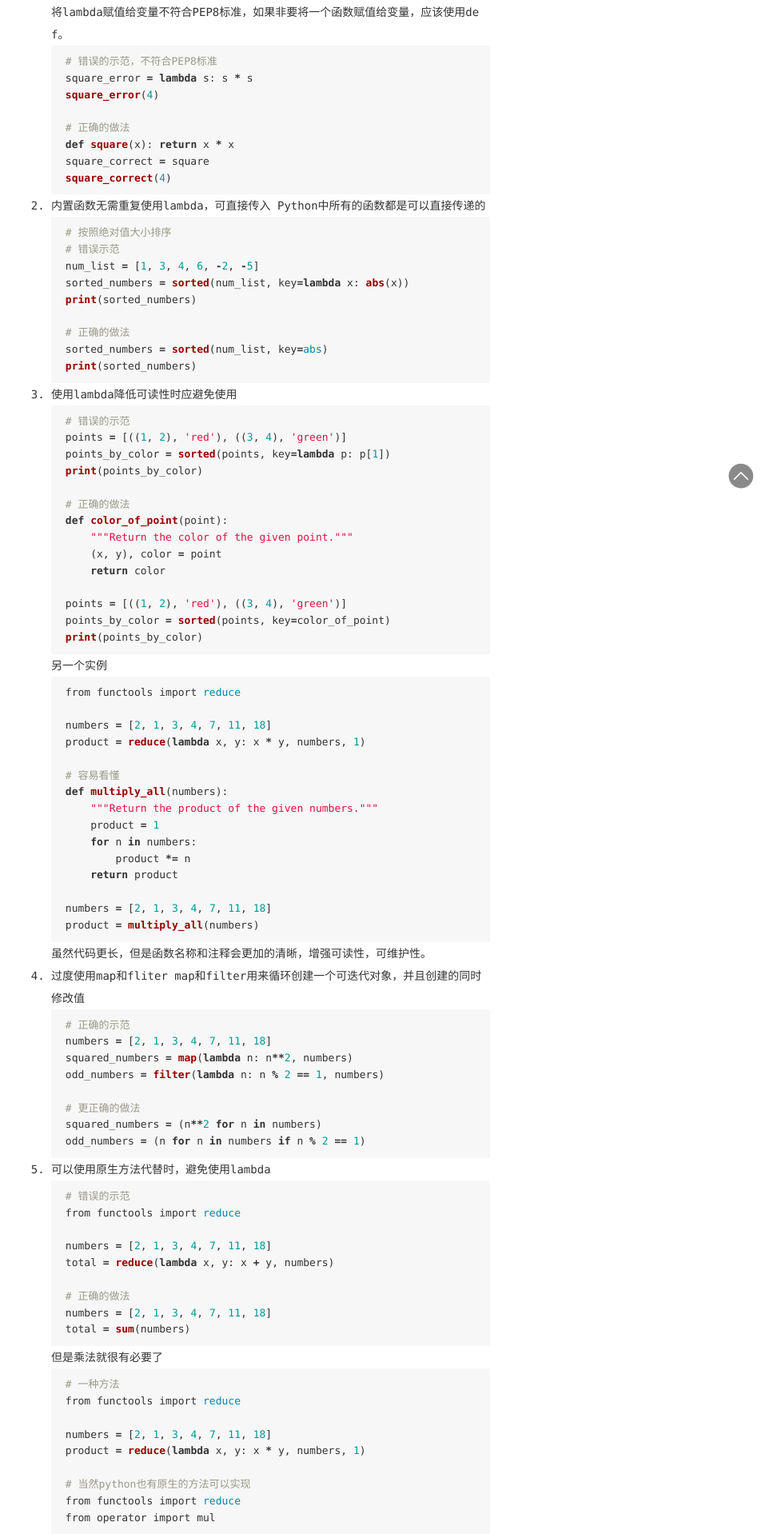
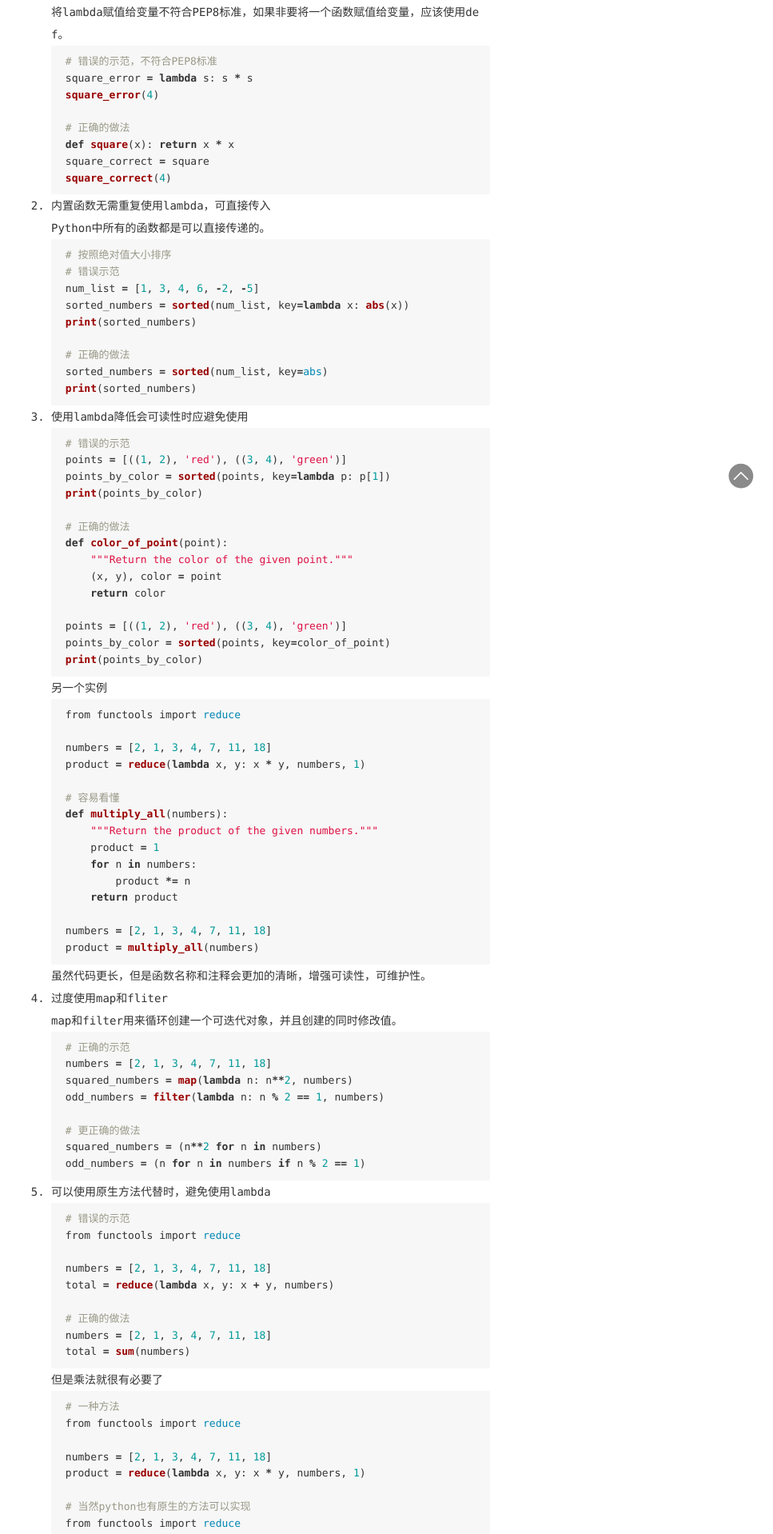
Before and after one commit to aoeivu/aoeivu, a Jekyll site: the page built from _posts/2020-03-04-lambda表达式.md, in a window 1280 px wide. Shown: the part 752-2670 px from the top of the page at 80% size, without its empty margins (313-1280 px from the left). Built offline with Jekyll 4.4.1, drawn with Linux system fonts in a browser that asks for light colours; Markdown is read by kramdown in place of the engine named in the settings; comment, search, counter and statistics services are not loaded; some of the changed text lies outside the part shown.

Commit message:
fix post

````diff
--- a/_posts/2020-03-04-lambda表达式.md
+++ b/_posts/2020-03-04-lambda表达式.md
@@ -39,7 +39,7 @@ expression代表关于输入的参数的表达式。
     ```
 
 2. 内置函数无需重复使用lambda，可直接传入
-Python中所有的函数都是可以直接传递的
+Python中所有的函数都是可以直接传递的。
     ```python
     # 按照绝对值大小排序
     # 错误示范
@@ -51,7 +51,7 @@ Python中所有的函数都是可以直接传递的
     sorted_numbers = sorted(num_list, key=abs)
     print(sorted_numbers)
     ```
-3. 使用lambda降低可读性时应避免使用
+3. 使用lambda降低会可读性时应避免使用
     ```python
     # 错误的示范
     points = [((1, 2), 'red'), ((3, 4), 'green')]
@@ -92,7 +92,7 @@ Python中所有的函数都是可以直接传递的
     虽然代码更长，但是函数名称和注释会更加的清晰，增强可读性，可维护性。
 
 4. 过度使用map和fliter
-    map和filter用来循环创建一个可迭代对象，并且创建的同时修改值
+    map和filter用来循环创建一个可迭代对象，并且创建的同时修改值。
     ```python
     # 正确的示范
     numbers = [2, 1, 3, 4, 7, 11, 18]
````
Also changed, not shown: other parts of _posts/2020-03-04-lambda表达式.md (+2 -2 lines).
